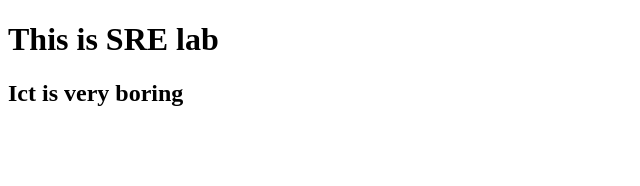
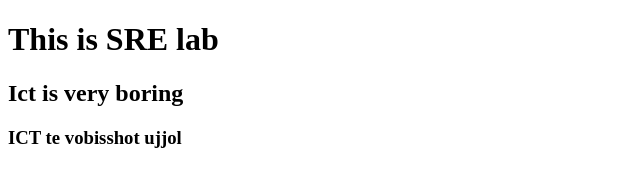
Before and after one commit to stephensikder/SRE-LAB-2, a plain HTML site: page index.html in a window 1280 px wide. Shown: the whole page, without its empty margins (0-640 px from the left). Drawn offline with Linux system fonts and the light colour scheme.

Commit message:
Update index.html

```diff
--- a/index.html
+++ b/index.html
@@ -7,5 +7,6 @@
     <h1>This is SRE lab</h1>
 
     <h2>Ict is very boring</h2>
+    <h3>ICT te vobisshot ujjol</h3>
   </body>
 </html>
```
